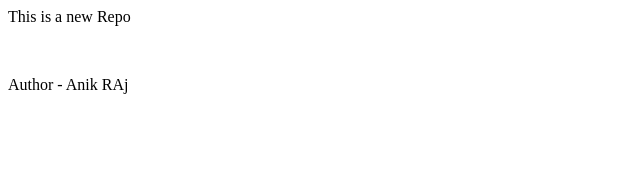
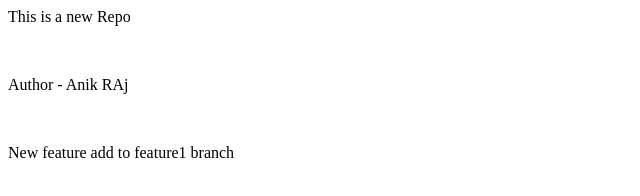
Before and after one commit to anik16raj11/LocalRepo, a plain HTML site: page index.html in a window 1280 px wide. Shown: the whole page, without its empty margins (0-640 px from the left). Drawn offline with Linux system fonts and the light colour scheme.

Commit message:
Add ne feature

```diff
--- a/index.html
+++ b/index.html
@@ -1,3 +1,5 @@
 <p>This is a new Repo</p>
 <br>
 <p>Author - Anik RAj</p>
+<br>
+<p>New feature add to feature1 branch</p>
```
